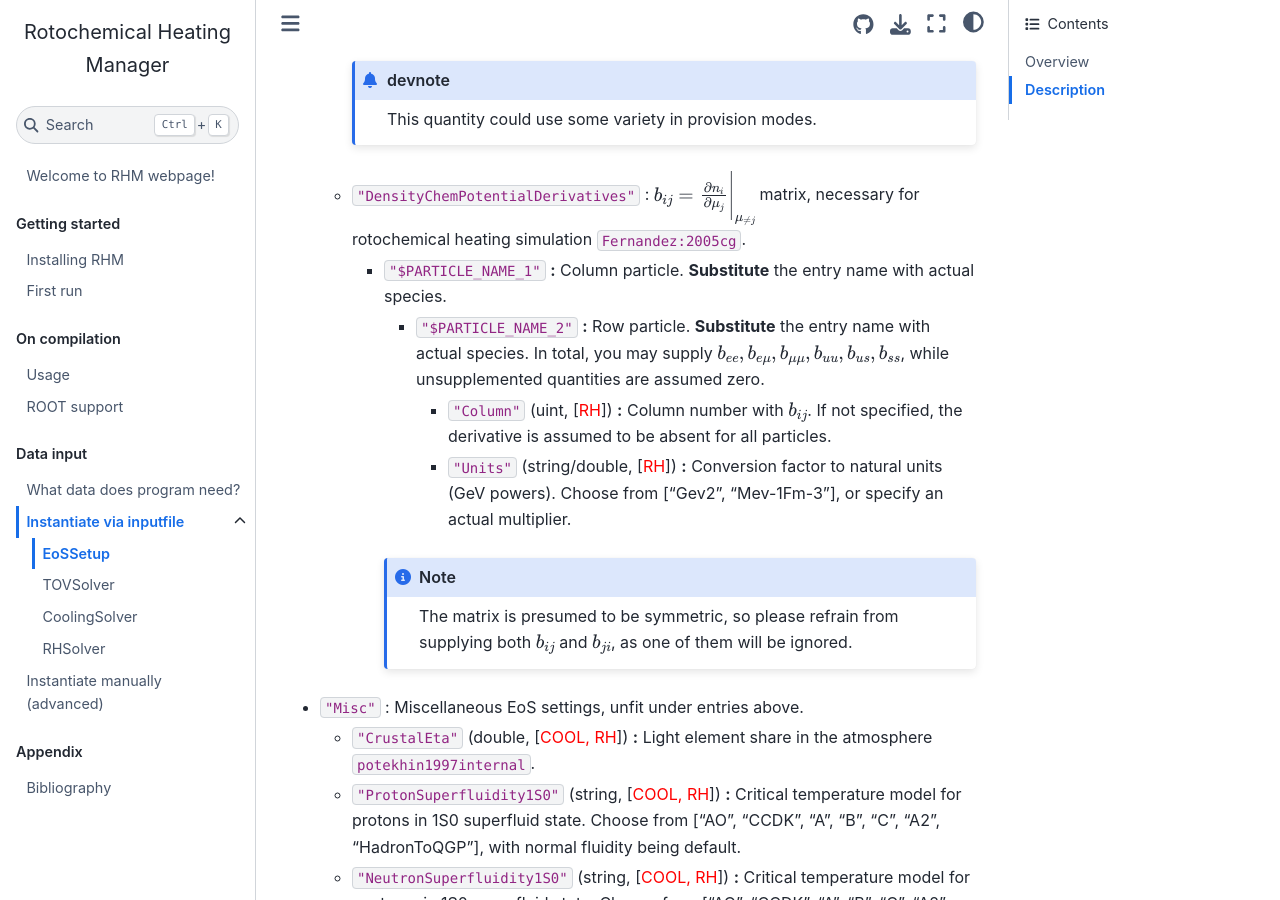
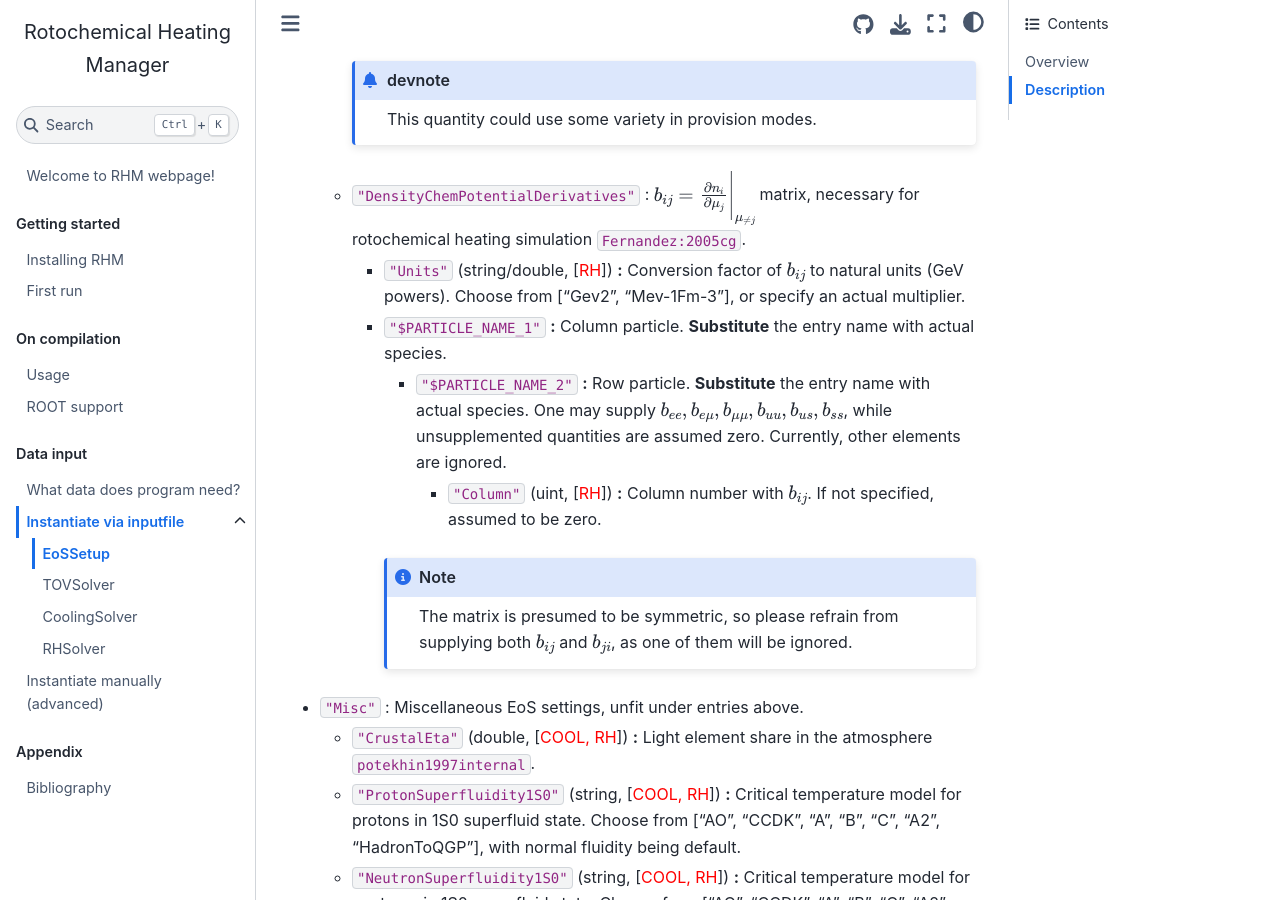
Before and after one commit to Silence2107/Rotochemical-heating-manager, a Jupyter Book: the page built from docs/data_input/inputfile_structure/eos_setup.md, in a window 1280 px wide and 900 px high, scrolled down 4335 px. Built offline with Jupyter Book 1.0.4 settings and Sphinx 7.4.7 and the Sphinx Book theme 1.1.4, drawn with Linux system fonts in a browser that asks for light colours; cross-references to code outside the pages are shown as plain code.

Commit message:
Describe new bij feed line

````diff
--- a/docs/data_input/inputfile_structure/eos_setup.md
+++ b/docs/data_input/inputfile_structure/eos_setup.md
@@ -77,10 +77,10 @@ Be adviced that for each particle there is an expected mandatory list of propert
         This quantity could use some variety in provision modes.
         ```
     - `"DensityChemPotentialDerivatives"` : $b_{ij} = \frac{\partial n_i}{\partial \mu_j}\Bigg{|}_{\mu_{\ne j}}$ matrix, necessary for rotochemical heating simulation {cite}`Fernandez:2005cg`.
+        - `"Units"` (string/double, [<span style="color:red">RH</span>]) **:** Conversion factor of $b_{ij}$ to natural units (GeV powers). Choose from ["Gev2", "Mev-1Fm-3"], or specify an actual multiplier.
         - `"$PARTICLE_NAME_1"` **:** Column particle.  **Substitute** the entry name with actual species.
-            - `"$PARTICLE_NAME_2"` **:** Row particle.  **Substitute** the entry name with actual species. In total, you may supply $b_{ee}, b_{e\mu}, b_{\mu\mu}, b_{uu}, b_{us}, b_{ss}$, while unsupplemented quantities are assumed zero.
-                - `"Column"` (uint, [<span style="color:red">RH</span>]) **:** Column number with $b_{ij}$. If not specified, the derivative is assumed to be absent for all particles.
-                - `"Units"` (string/double, [<span style="color:red">RH</span>]) **:** Conversion factor to natural units (GeV powers). Choose from ["Gev2", "Mev-1Fm-3"], or specify an actual multiplier.
+            - `"$PARTICLE_NAME_2"` **:** Row particle.  **Substitute** the entry name with actual species. One may supply $b_{ee}, b_{e\mu}, b_{\mu\mu}, b_{uu}, b_{us}, b_{ss}$, while unsupplemented quantities are assumed zero. Currently, other elements are ignored.
+                - `"Column"` (uint, [<span style="color:red">RH</span>]) **:** Column number with $b_{ij}$. If not specified, assumed to be zero.
             ```{note}
             The matrix is presumed to be symmetric, so please refrain from supplying both $b_{ij}$ and $b_{ji}$, as one of them will be ignored.
             ```
````
